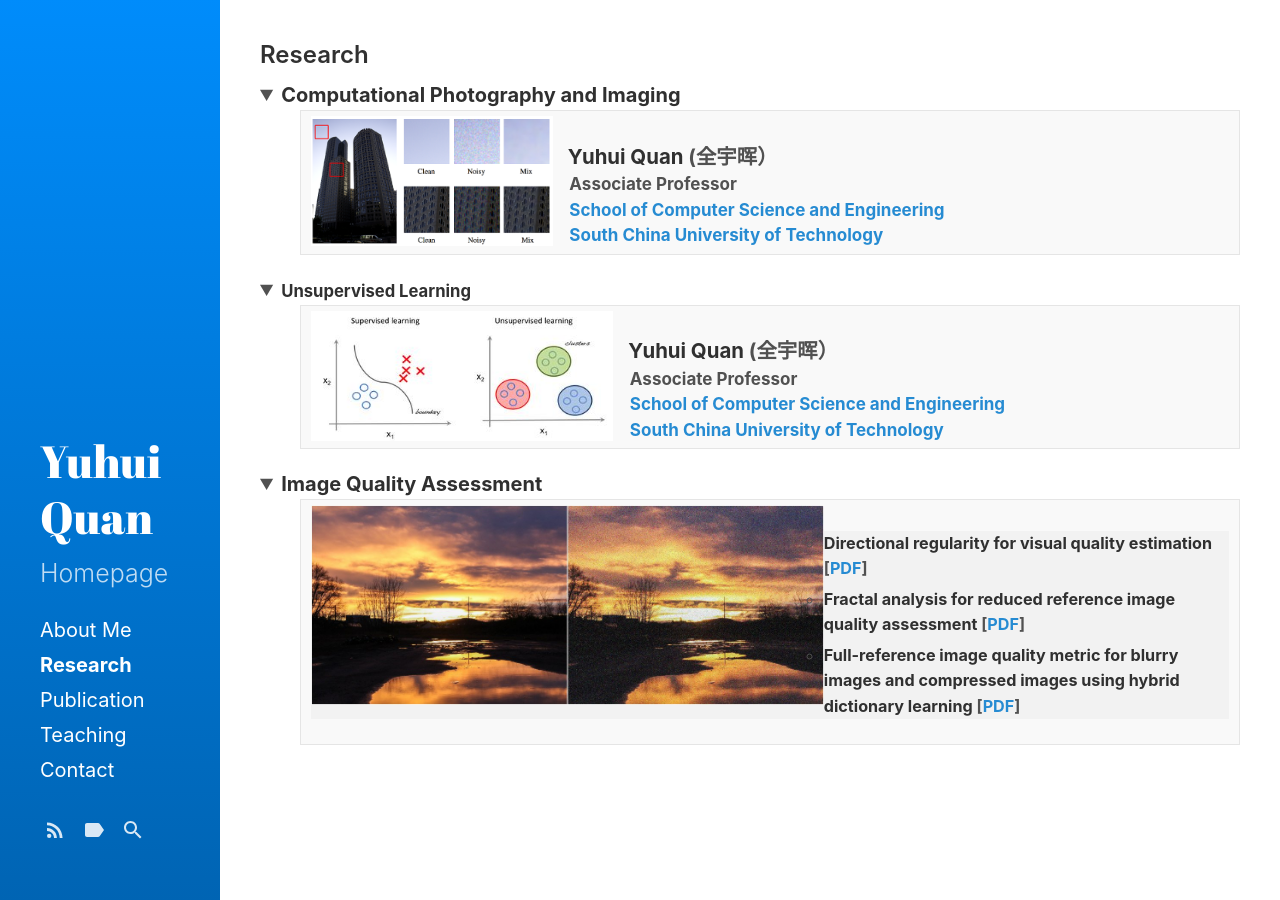
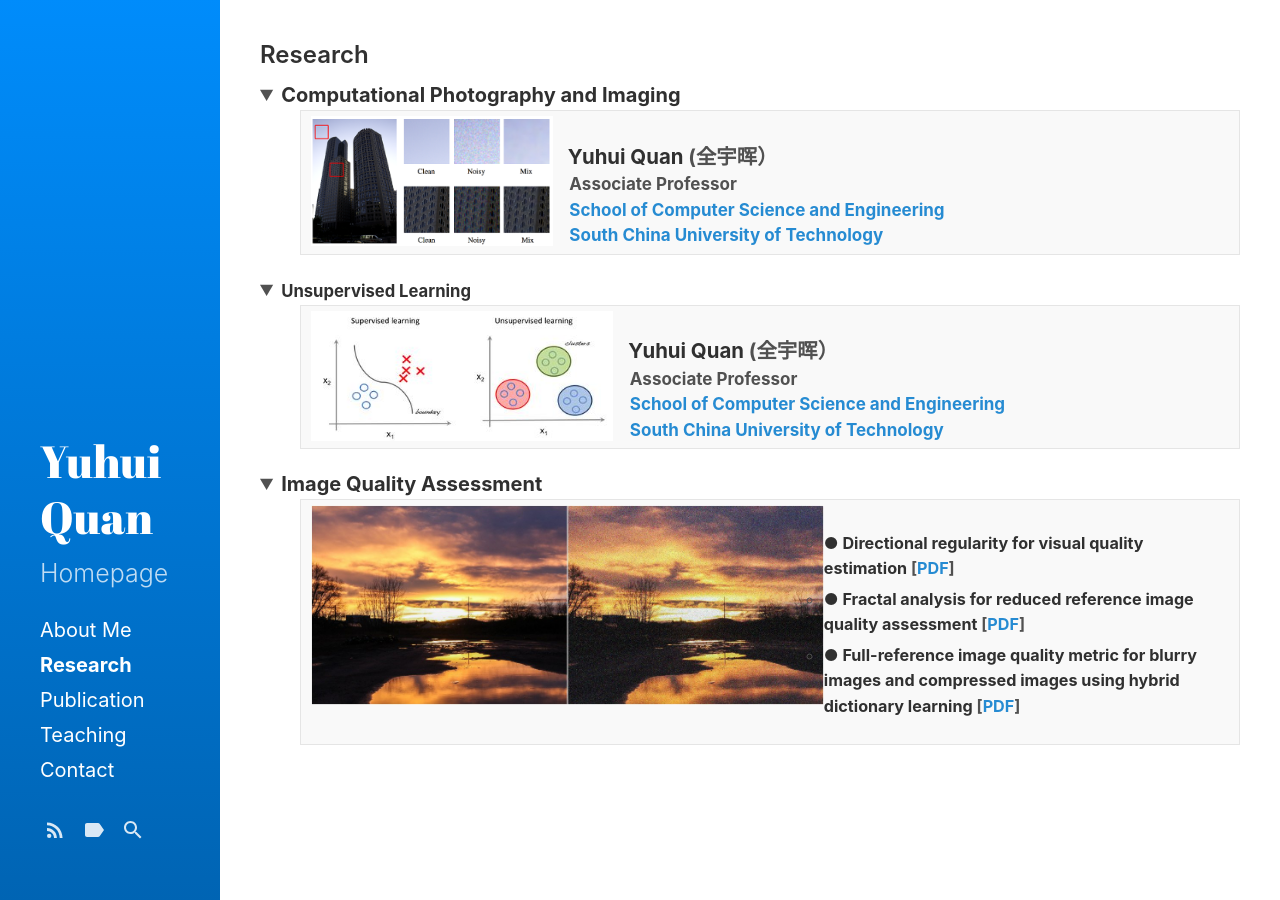
Before and after one commit to Dofboom/Dofboom.github.io, a Jekyll site: the page built from research.md, in a window 1280 px wide. Built offline with Jekyll 4.4.1, drawn with Linux system fonts in a browser that asks for light colours.

Commit message:
Update research.md

```diff
--- a/research.md
+++ b/research.md
@@ -57,12 +57,12 @@ sidebar_link: true
 <tr>
 <th>
 <img src="https://github.com/Dofboom/Dofboom.github.io/raw/master/images/collage.jpg" alt="" height="200" align="left" /><br />
-<ul style="background-color: #f2f2f2;">
-<li><span style="font-size: 95%;"><strong>Directional regularity for visual quality estimation</strong> [<a href="https://github.com/Dofboom/Dofboom.github.io/raw/master/papers/2015/Directional%20regularity%20for%20visual%20quality%20estimation.pdf" download="github23">PDF</a>] </span><br />
+<ul >
+<li><span style="font-size: 95%;"><strong>● Directional regularity for visual quality estimation</strong> [<a href="https://github.com/Dofboom/Dofboom.github.io/raw/master/papers/2015/Directional%20regularity%20for%20visual%20quality%20estimation.pdf" download="github23">PDF</a>] </span><br />
 </li>
-<li><span style="font-size: 95%;"><strong>Fractal analysis for reduced reference image quality assessment</strong> [<a href="https://github.com/Dofboom/Dofboom.github.io/raw/master/papers/2015/Fractal%20Analysis%20for%20Reduced%20Reference%20Image%20Quality%20Assessment.pdf" download="github22">PDF</a>] </span><br />
+<li><span style="font-size: 95%;"><strong>● Fractal analysis for reduced reference image quality assessment</strong> [<a href="https://github.com/Dofboom/Dofboom.github.io/raw/master/papers/2015/Fractal%20Analysis%20for%20Reduced%20Reference%20Image%20Quality%20Assessment.pdf" download="github22">PDF</a>] </span><br />
 </li>
-<li><span style="font-size: 95%;"><strong>Full-reference image quality metric for blurry images and compressed images using hybrid dictionary learning</strong> [<a href="https://github.com/Dofboom/Dofboom.github.io/raw/master/papers/2019/Full-Reference%20Image%20Quality%20Metric%20for%20Blurry%20Images%20and%20Compressed%20Images%20using%20Hybrid%20Dictionary%20Learning.pdf" download="github">PDF</a>] </span><br />
+<li><span style="font-size: 95%;"><strong>● Full-reference image quality metric for blurry images and compressed images using hybrid dictionary learning</strong> [<a href="https://github.com/Dofboom/Dofboom.github.io/raw/master/papers/2019/Full-Reference%20Image%20Quality%20Metric%20for%20Blurry%20Images%20and%20Compressed%20Images%20using%20Hybrid%20Dictionary%20Learning.pdf" download="github">PDF</a>] </span><br />
 </li>
 </ul>
 </th>
```
